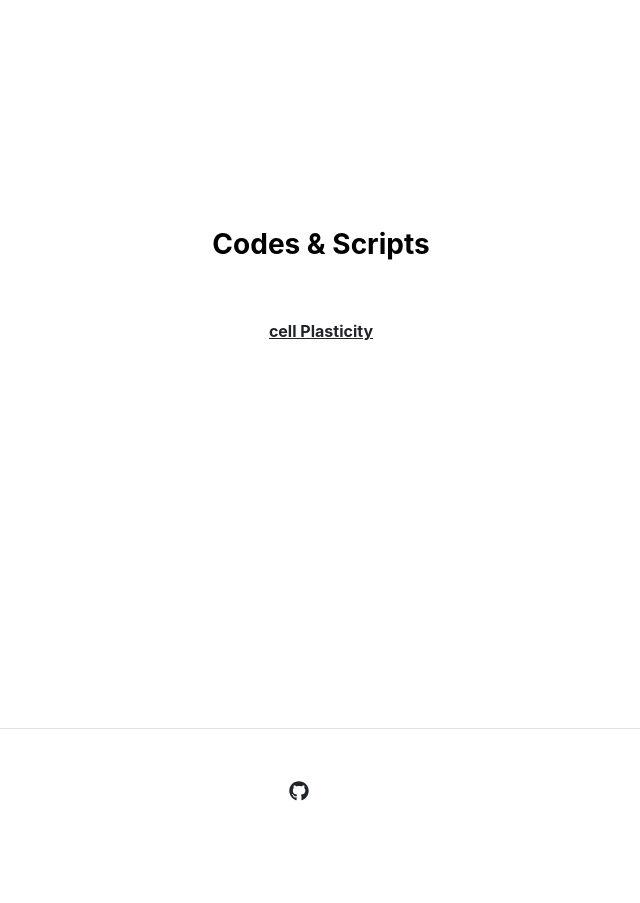
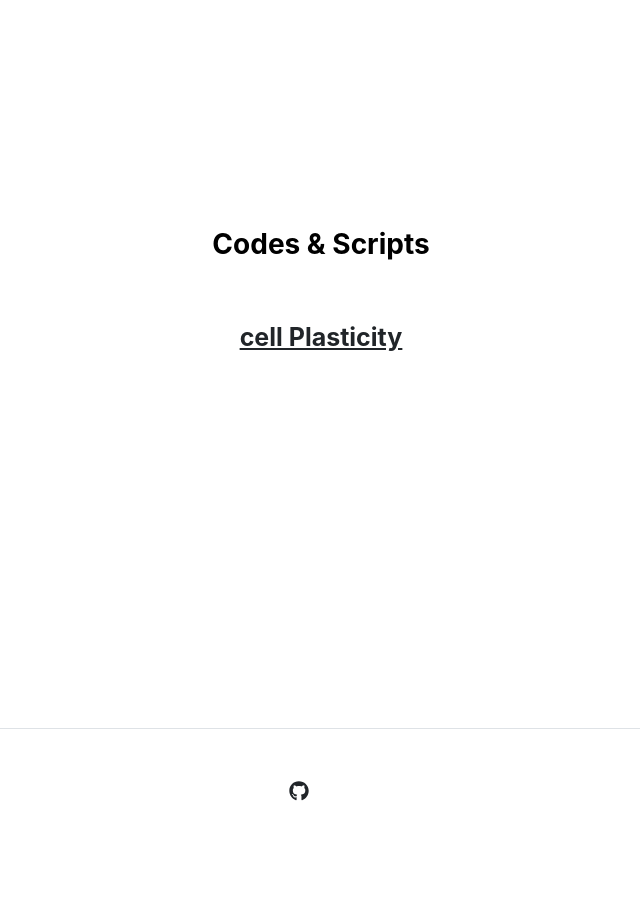
Before and after one commit to Tan-Lab-SIAT/lab-homepage, a Jekyll site: the page built from index.md, in a window 1280 px wide. Shown: the part 2059-2962 px from the top of the page, without its empty margins (319-959 px from the left). Built offline with Jekyll 4.4.1, drawn with Linux system fonts in a browser that asks for light colours.

Commit message:
Update home.html

```diff
--- a/_layouts/home.html
+++ b/_layouts/home.html
@@ -58,7 +58,7 @@
     <!-- 添加一个间距分隔符 -->
 <div style="height:50px;"></div>
     <p style="text-align: center;">
-      <a href="https://github.com/Tan-Lab-SIAT/cell-plasticity" target="_blank" style="font-weight: bold; text-decoration: underline;">
+      <a href="https://github.com/Tan-Lab-SIAT/cell-plasticity" target="_blank" style="font-weight: bold; text-decoration: underline;font-size: 25px;">
         cell Plasticity
       </a>
     </p>
```
